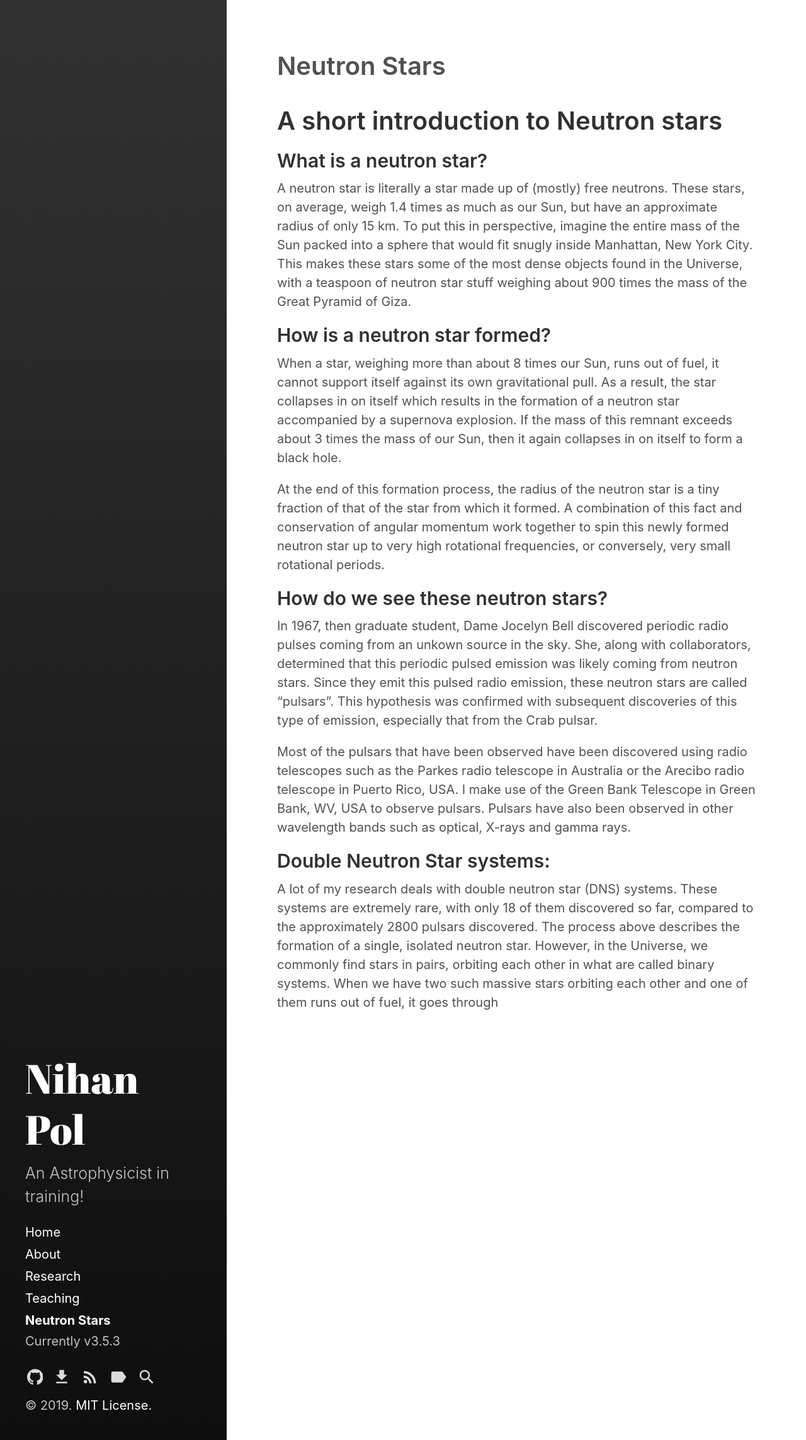
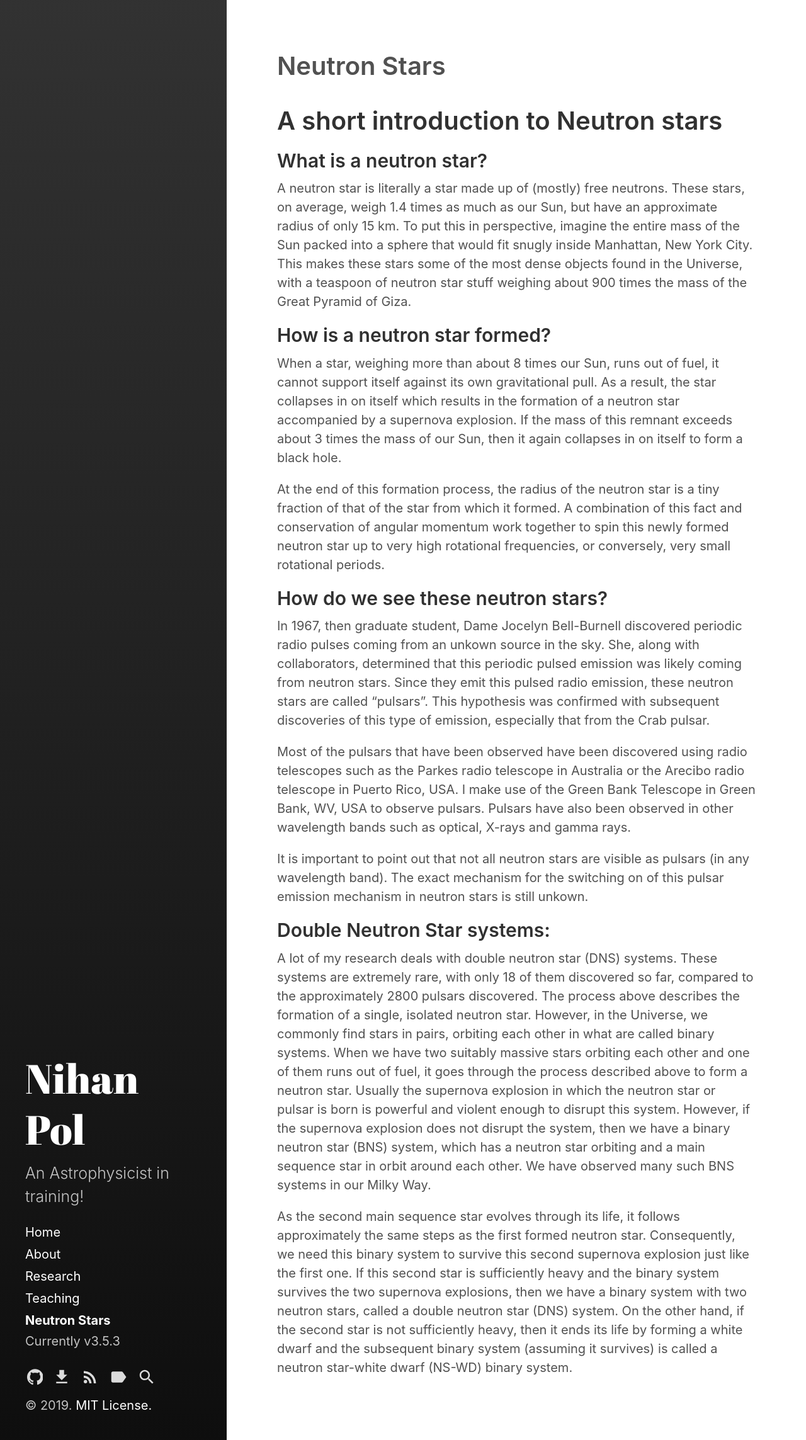
Before and after one commit to NihanPol/nihanpol.github.io, a Jekyll site: the page built from neutron_stars.md, in a window 1280 px wide. Shown: the whole page at 63% size. Built offline with Jekyll 4.4.1, drawn with Linux system fonts in a browser that asks for light colours.

Commit message:
add section on DNS and NSWD system to NS page

```diff
--- a/neutron_stars.md
+++ b/neutron_stars.md
@@ -26,7 +26,7 @@ star up to very high rotational frequencies, or conversely, very small rotationa
 
 ## How do we see these neutron stars?
 
-In 1967, then graduate student, Dame Jocelyn Bell discovered periodic radio pulses coming from an unkown source in the sky.
+In 1967, then graduate student, Dame Jocelyn Bell-Burnell discovered periodic radio pulses coming from an unkown source in the sky.
 She, along with collaborators, determined that this periodic pulsed emission was likely coming from neutron stars. Since
 they emit this pulsed radio emission, these neutron stars are called "pulsars". This hypothesis was confirmed
 with subsequent discoveries of this type of emission, especially that from the Crab pulsar.
@@ -35,10 +35,24 @@ Most of the pulsars that have been observed have been discovered using radio tel
 Australia or the Arecibo radio telescope in Puerto Rico, USA. I make use of the Green Bank Telescope in Green Bank, WV, USA
 to observe pulsars. Pulsars have also been observed in other wavelength bands such as optical, X-rays and gamma rays.
 
+It is important to point out that not all neutron stars are visible as pulsars (in any wavelength band). The exact
+mechanism for the switching on of this pulsar emission mechanism in neutron stars is still unkown.
+
 ## Double Neutron Star systems:
 
 A lot of my research deals with double neutron star (DNS) systems. These systems are extremely rare, with only 18 of them
 discovered so far, compared to the approximately 2800 pulsars discovered.
 The process above describes the formation of a single, isolated neutron star. However, in the Universe,
 we commonly find stars in pairs, orbiting each other in what are called binary systems. When we have two
-such massive stars orbiting each other and one of them runs out of fuel, it goes through
+suitably massive stars orbiting each other and one of them runs out of fuel, it goes through the process described above to
+form a neutron star. Usually the supernova explosion in which the neutron star or pulsar is born is powerful and violent
+enough to disrupt this system. However, if the supernova explosion does not disrupt the system, then we have a binary neutron
+star (BNS) system, which has a neutron star orbiting and a main sequence star in orbit around each other. We have observed
+many such BNS systems in our Milky Way.
+
+As the second main sequence star evolves through its life, it follows approximately the same steps as the first formed
+neutron star. Consequently, we need this binary system to survive this second supernova explosion just like the first one.
+If this second star is sufficiently heavy and the binary system survives the two supernova explosions, then we have a
+binary system with two neutron stars, called a double neutron star (DNS) system. On the other hand, if the second star is
+not sufficiently heavy, then it ends its life by forming a white dwarf and the subsequent binary system (assuming it
+survives) is called a neutron star-white dwarf (NS-WD) binary system.
```
